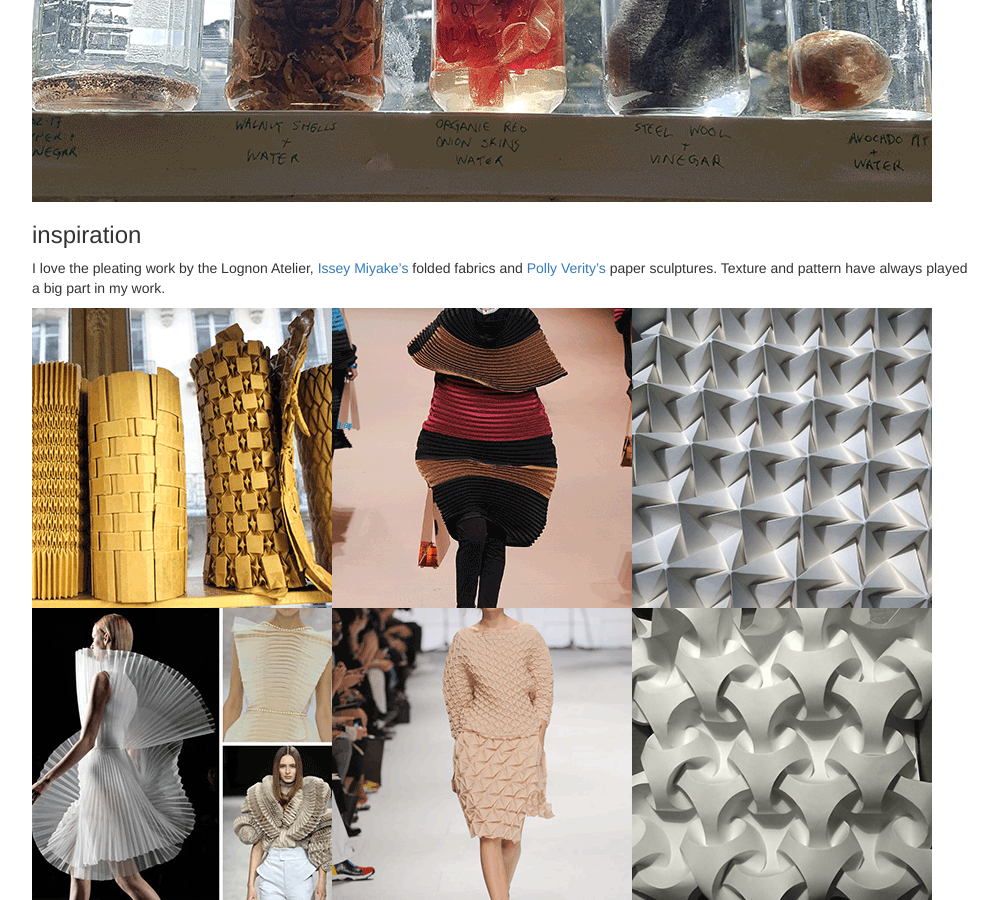
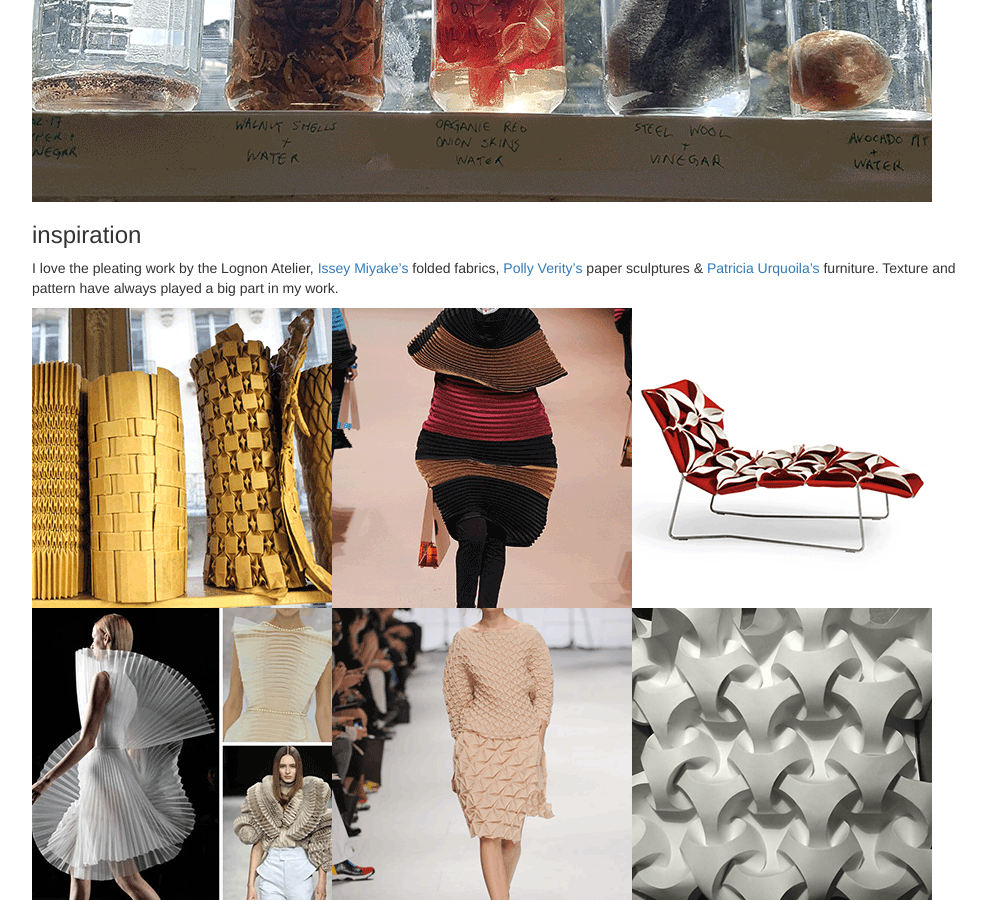
Before and after one commit to wendwarge/wendwarge.github.io, a Jekyll site: the page built from _posts/2017-02-21-day-one.md, in a window 1280 px wide and 900 px high, scrolled down 3468 px. Shown: the whole window, without its empty margins (233-1231 px from the left). Built offline with Jekyll 4.4.1, drawn with Linux system fonts in a browser that asks for light colours.

Commit message:
day one updates

```diff
--- a/_posts/2017-02-21-day-one.md
+++ b/_posts/2017-02-21-day-one.md
@@ -50,9 +50,9 @@
 
 ### inspiration
 
-I love the pleating work by the Lognon Atelier, [Issey Miyake's](http://isseymiyake.com/en/) folded fabrics and [Polly Verity's](https://polyscene.com/) paper sculptures. Texture and pattern have always played a big part in my work.
+I love the pleating work by the Lognon Atelier, [Issey Miyake's](http://isseymiyake.com/en/) folded fabrics, [Polly Verity's](https://polyscene.com/) paper sculptures & [Patricia Urquoila's](http://www.patriciaurquiola.com/) furniture. Texture and pattern have always played a big part in my work.
 
-![Lognon](/images/2017-02-21-day-one/lognon-01.png)![Miyake](/images/2017-02-21-day-one/miyake-01.png)![Verity](/images/2017-02-21-day-one/verity-01.png)![Lognon](/images/2017-02-21-day-one/lognon-02.png)![Miyake](/images/2017-02-21-day-one/miyake-02.png)![Verity](/images/2017-02-21-day-one/verity-02.png)
+![Lognon](/images/2017-02-21-day-one/lognon-01.png)![Miyake](/images/2017-02-21-day-one/miyake-01.png)![Urquoila](/images/2017-02-21-day-one/urquoila-01.png)![Lognon](/images/2017-02-21-day-one/lognon-02.png)![Miyake](/images/2017-02-21-day-one/miyake-02.png)![Verity](/images/2017-02-21-day-one/verity-02.png)
 
 ### intention
 
```
Also changed, not shown: _posts/2017-02-24-day-four.md (+2 -2 lines), images/2017-02-21-day-one/urquiola-01.jpg (deleted), images/2017-02-21-day-one/urquoila-01.png (added), images/2017-02-21-day-one/verity-01.png (deleted).
